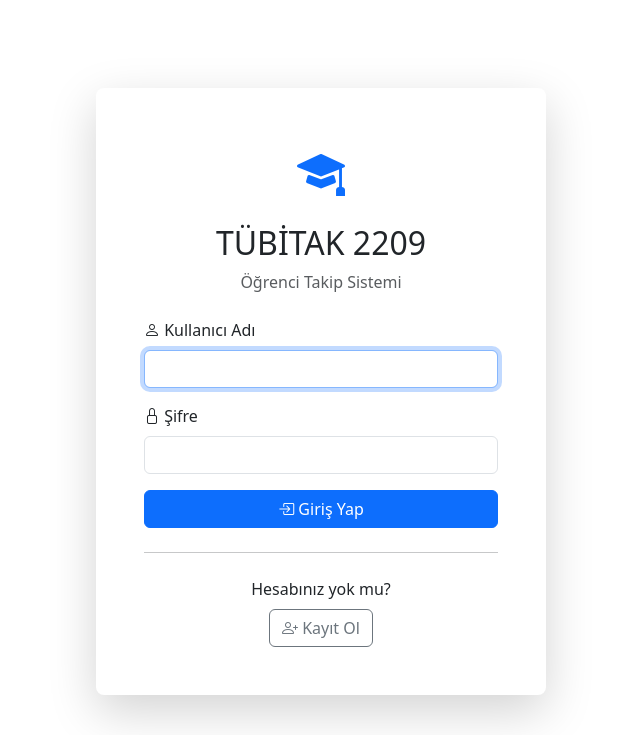
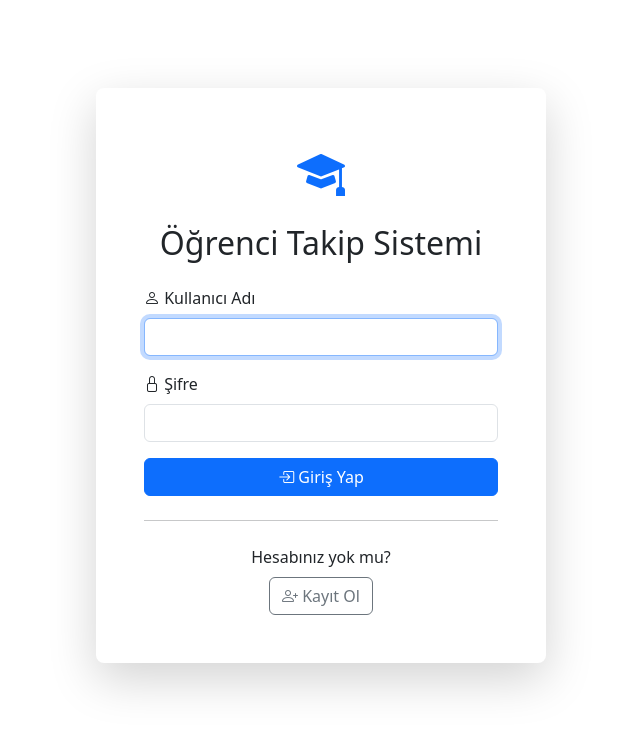
Before and after one commit to bozemre19-blip/tubitak2209, a Flask app: page /login in a window 1280 px wide. Shown: the top 735 px of the page, without its empty margins (319-959 px from the left). Run offline with Flask 3, Linux system fonts and the light colour scheme.

Commit message:
Uygulama adÄ± 'Ã–ÄŸrenci Takip Sistemi' olarak gÃ¼ncellendi

```diff
--- a/2209 Takip/app.py
+++ b/2209 Takip/app.py
@@ -31,7 +31,7 @@
     """Email bildirimi gönder"""
     try:
         msg = Message(
-            subject=f"TÜBİTAK 2209 - {subject}",
+            subject=f"Öğrenci Takip Sistemi - {subject}",
             recipients=[to_email],
             body=body,
             sender=app.config['MAIL_DEFAULT_SENDER']
@@ -71,7 +71,7 @@
 {site_url}
 
 ---
-TÜBİTAK 2209-A Öğrenci Takip Sistemi
+Öğrenci Takip Sistemi
 Bu otomatik bir bildirimdir.
 """
             send_email_notification(user.email, title, email_body)
--- a/2209 Takip/templates/base.html
+++ b/2209 Takip/templates/base.html
@@ -3,7 +3,7 @@
 <head>
     <meta charset="UTF-8">
     <meta name="viewport" content="width=device-width, initial-scale=1.0">
-    <title>{% block title %}TÜBİTAK 2209 Takip Sistemi{% endblock %}</title>
+    <title>{% block title %}Öğrenci Takip Sistemi{% endblock %}</title>
 
     <!-- Bootstrap CSS -->
     <link href="https://cdn.jsdelivr.net/npm/bootstrap@5.3.0/dist/css/bootstrap.min.css" rel="stylesheet">
@@ -20,7 +20,7 @@
     <nav class="navbar navbar-expand-lg navbar-dark bg-primary">
         <div class="container-fluid">
             <a class="navbar-brand" href="{{ url_for('dashboard') }}">
-                <i class="bi bi-mortarboard-fill"></i> TÜBİTAK 2209
+                <i class="bi bi-mortarboard-fill"></i> Öğrenci Takip Sistemi
             </a>
             <button class="navbar-toggler" type="button" data-bs-toggle="collapse" data-bs-target="#navbarNav">
                 <span class="navbar-toggler-icon"></span>
--- a/2209 Takip/templates/login.html
+++ b/2209 Takip/templates/login.html
@@ -1,6 +1,6 @@
 {% extends "base.html" %}
 
-{% block title %}Giriş Yap - TÜBİTAK 2209{% endblock %}
+{% block title %}Giriş Yap - Öğrenci Takip Sistemi{% endblock %}
 
 {% block content %}
 <div class="auth-container">
@@ -8,8 +8,7 @@
         <div class="card-body">
             <div class="text-center mb-4">
                 <i class="bi bi-mortarboard-fill text-primary" style="font-size: 3rem;"></i>
-                <h2 class="mt-3">TÜBİTAK 2209</h2>
-                <p class="text-muted">Öğrenci Takip Sistemi</p>
+                <h2 class="mt-3">Öğrenci Takip Sistemi</h2>
             </div>
 
             <form method="POST" action="{{ url_for('login') }}">
```
